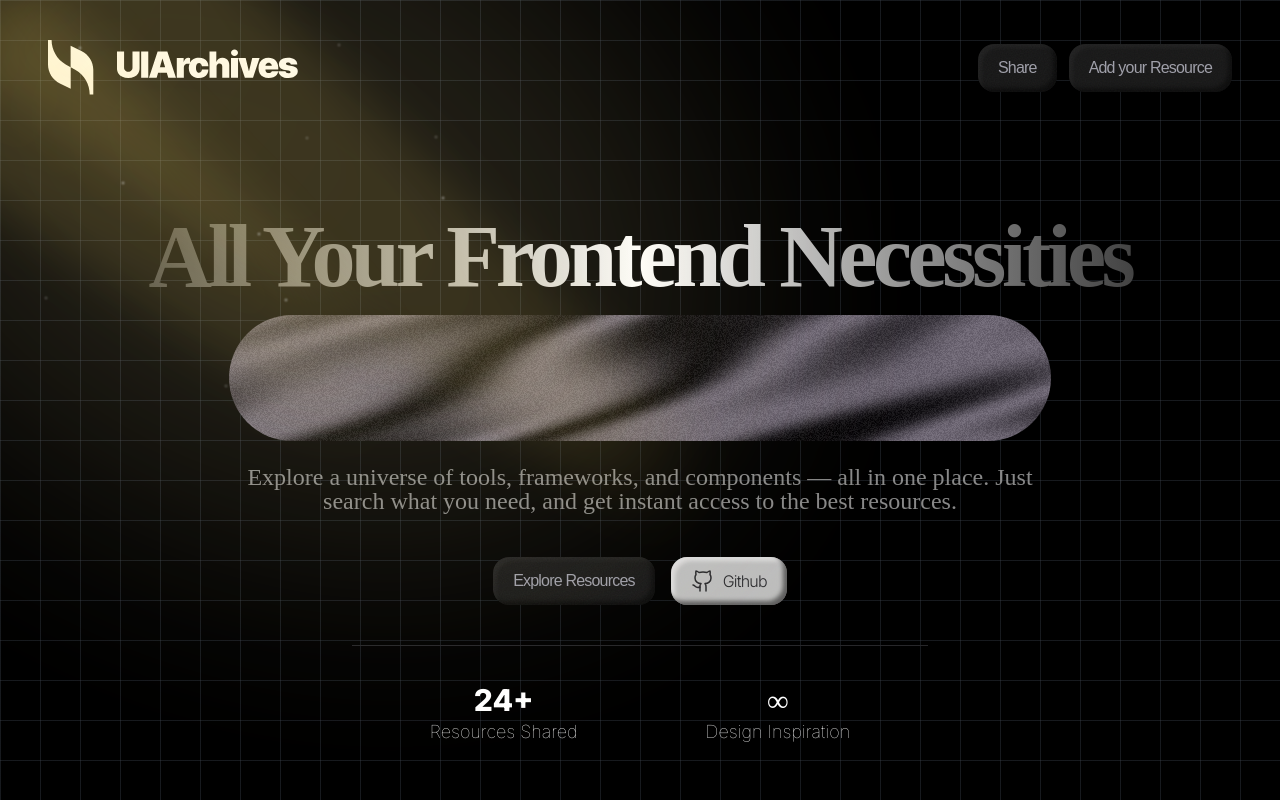
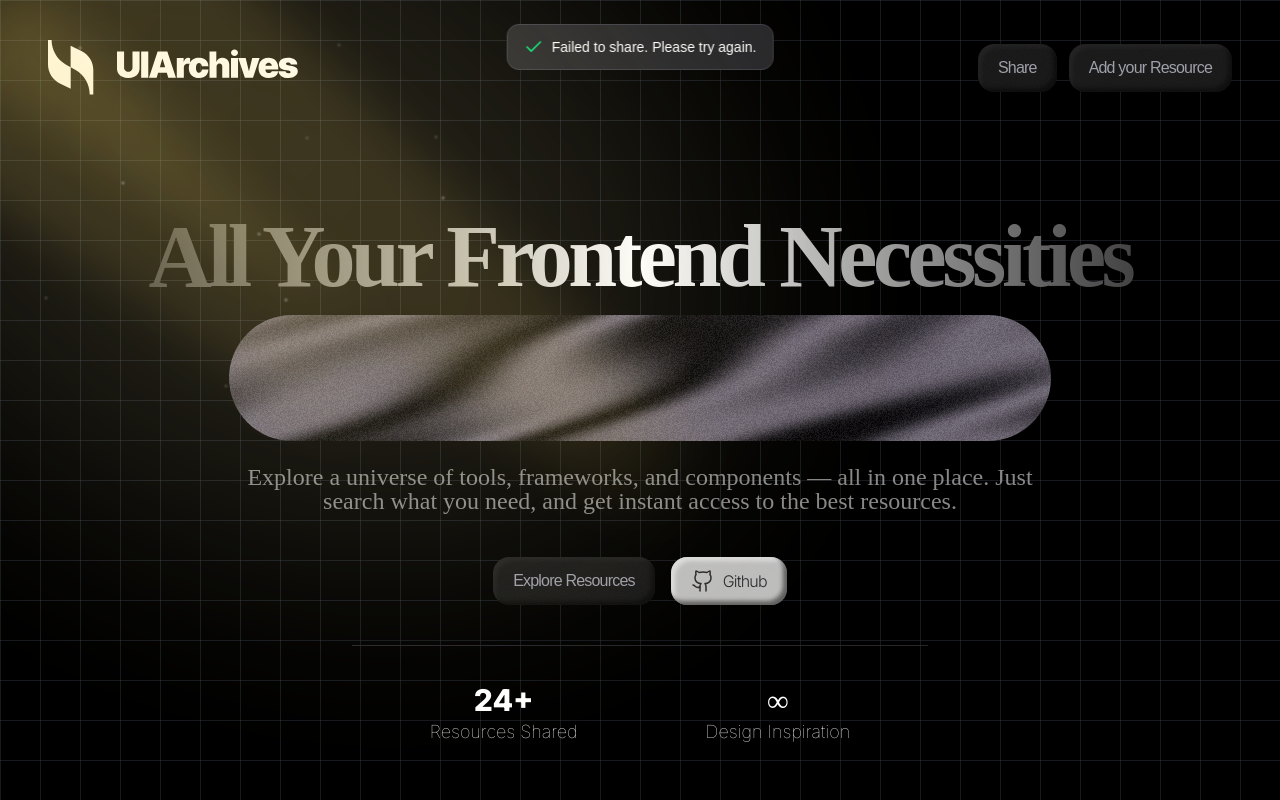
Before and after one commit to Malay146/UIArchives, a Next.js app: page / in a window 1280 px wide. Both pictures are taken after a click on the button "Share". Shown: the top 800 px of the page. Built offline with nearby package versions, Linux system fonts and the light colour scheme; no server answers; a web font is replaced by a local one.

Commit message:
share fuctionality

```diff
--- a/app/globals.css
+++ b/app/globals.css
@@ -72,3 +72,19 @@ body {
     background-size: 40px 40px;
   }
 }
+
+/* Toast animation */
+@keyframes slideUpFadeIn {
+  from {
+    opacity: 0;
+    transform: translate(-50%, 20px);
+  }
+  to {
+    opacity: 1;
+    transform: translate(-50%, 0);
+  }
+}
+
+.toast-animation {
+  animation: slideUpFadeIn 0.3s ease-out;
+}
--- a/app/page.tsx
+++ b/app/page.tsx
@@ -871,8 +871,51 @@ export default function Home() {
 }
 
 const Navbar = () => {
+  const [showToast, setShowToast] = useState(false);
+  const [toastMessage, setToastMessage] = useState("");
+
+  const handleShare = async () => {
+    const url = window.location.href;
+    const title = "UIArchives – All Your Frontend Necessities";
+    const text =
+      "Check out this amazing collection of UI components and design resources!";
+
+    try {
+      // Check if Web Share API is available (mostly on mobile devices)
+      if (navigator.share) {
+        await navigator.share({
+          title: title,
+          text: text,
+          url: url,
+        });
+      } else {
+        // Fallback to clipboard API
+        await navigator.clipboard.writeText(url);
+        setToastMessage("Link copied to clipboard!");
+        setShowToast(true);
+        setTimeout(() => setShowToast(false), 3000);
+      }
+    } catch (error) {
+      // User cancelled the share or error occurred
+      // If it's not a user cancellation, try clipboard as fallback
+      if ((error as Error).name !== "AbortError") {
+        try {
+          await navigator.clipboard.writeText(url);
+          setToastMessage("Link copied to clipboard!");
+          setShowToast(true);
+          setTimeout(() => setShowToast(false), 3000);
+        } catch (clipboardError) {
+          setToastMessage("Failed to share. Please try again.");
+          setShowToast(true);
+          setTimeout(() => setShowToast(false), 3000);
+        }
+      }
+    }
+  };
+
   return (
-    <div className="navbar pt-6 sm:pt-8 md:pt-10 flex items-center justify-between gap-4 sm:gap-6">
+    <>
+      <div className="navbar relative pt-6 sm:pt-8 md:pt-10 flex items-center justify-between gap-4 sm:gap-6">
         <Link href="/" className="flex-shrink-0" aria-label="Home">
           <svg
             width="265"
@@ -895,7 +938,11 @@ const Navbar = () => {
         </Link>
 
         <div className="flex items-center gap-3">
-        <Button1 className="font-extralight tracking-tighter text-xs sm:text-sm md:text-base px-3 py-2 sm:px-4 sm:py-2.5 md:px-5 md:py-3 whitespace-nowrap">
+          <Button1
+            onClick={handleShare}
+            className="font-extralight tracking-tighter text-xs sm:text-sm md:text-base px-3 py-2 sm:px-4 sm:py-2.5 md:px-5 md:py-3 whitespace-nowrap"
+            aria-label="Share this page"
+          >
             <span className="sm:inline">Share</span>
           </Button1>
           <Button1 className="font-extralight tracking-tighter text-xs sm:text-sm md:text-base px-3 py-2 sm:px-4 sm:py-2.5 md:px-5 md:py-3 whitespace-nowrap">
@@ -904,6 +951,30 @@ const Navbar = () => {
           </Button1>
         </div>
       </div>
+
+      {/* Toast Notification */}
+      {showToast && (
+        <div className="absolute top-6 left-1/2 -translate-x-1/2 z-50 toast-animation">
+          <div className="bg-zinc-800 text-white px-4 py-3 rounded-xl shadow-lg border border-zinc-700 flex items-center gap-2 backdrop-blur-sm">
+            <svg
+              xmlns="http://www.w3.org/2000/svg"
+              width="20"
+              height="20"
+              viewBox="0 0 24 24"
+              fill="none"
+              stroke="currentColor"
+              strokeWidth="2"
+              strokeLinecap="round"
+              strokeLinejoin="round"
+              className="text-green-400 flex-shrink-0"
+            >
+              <path d="M20 6L9 17l-5-5" />
+            </svg>
+            <span className="text-sm font-medium">{toastMessage}</span>
+          </div>
+        </div>
+      )}
+    </>
   );
 };
 
--- a/components/UiCard.tsx
+++ b/components/UiCard.tsx
@@ -42,7 +42,7 @@ export default function UiCard({
           />
 
           {/* Overlay */}
-          <div className="absolute inset-0 bg-black/80 backdrop-blur-[3px] opacity-0 group-hover:opacity-100 transition-all duration-300 flex items-center justify-center gap-3 z-10">
+          <div className="absolute inset-0 bg-black/50 backdrop-blur-[5px] opacity-0 group-hover:opacity-100 transition-all duration-300 flex items-center justify-center gap-3 z-10">
             <h1 className="font-[Inter] text-white font-bold text-3xl sm:text-4xl tracking-tighter">
               Visit
             </h1>
```
Lines whose indentation alone changed are shown as unchanged.
